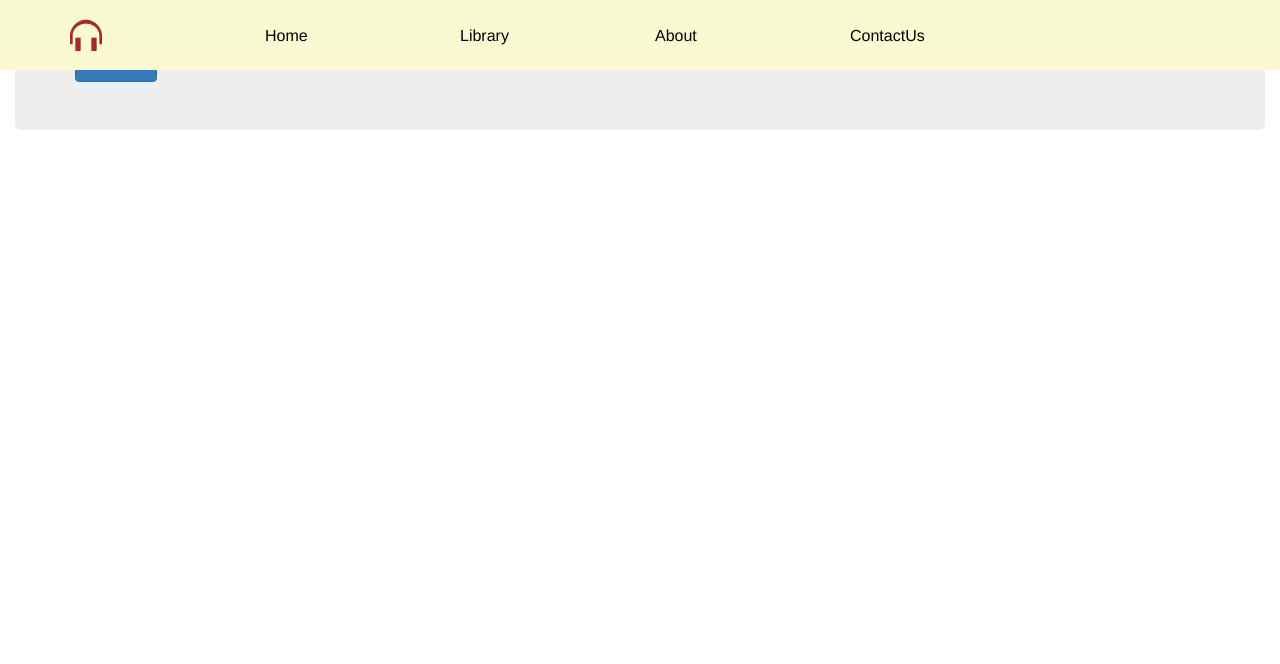
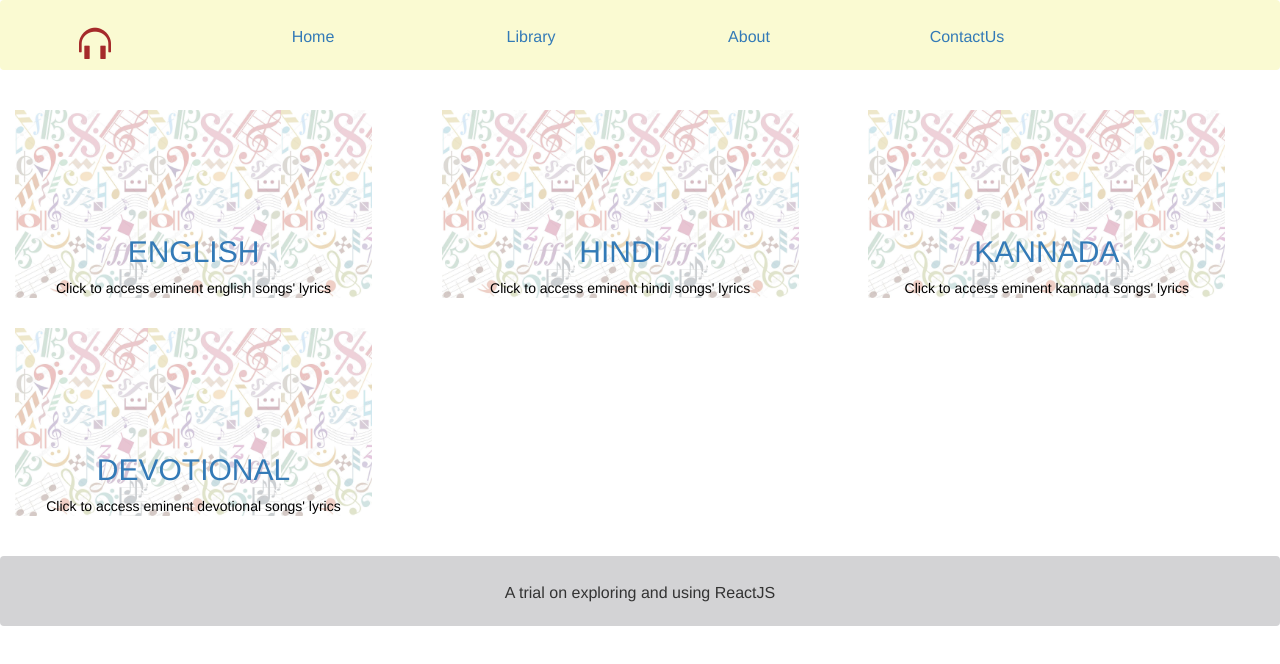
Before and after one commit to poojagurubasappa/reactStarter, a React app: page /library in a window 1280 px wide. Built offline with nearby package versions, Linux system fonts and the light colour scheme.

Commit message:
footer and card components

```diff
--- a/src/components/App.js
+++ b/src/components/App.js
@@ -1,10 +1,21 @@
 import React, {PropTypes} from 'react';
+import Footer from './common/Footer';
+import Header from './common/Header';
+import styles from '../styles/styles.css';
 
 class App extends React.Component {
   render() {
     return(
       <div className="container-fluid">
+        <div className="row">
+          <Header />
+        </div>
+        <div className="row appContents">
         {this.props.children}
+      </div>
+      <div className="row">
+        <Footer />
+      </div>
       </div>
     );
   }
--- /dev/null
+++ b/src/components/common/footer.js
@@ -0,0 +1,9 @@
+import React from 'react';
+
+export default function Footer() {
+  return(
+      <footer className= "navbar fixed-bottom navbar-light headerfx footerfx">
+        <p>A trial on exploring and using ReactJS</p>
+      </footer>
+  );
+}
--- a/src/components/common/header.js
+++ b/src/components/common/header.js
@@ -4,16 +4,14 @@ import { Link } from 'react-router-dom';
 export default class Header extends React.Component {
   render() {
     return (
-      <div className="navbar navbar-fixed-top navbar-light headerfx">
-        <div className="container">
+      <div className="navbar  navbar-light headerfx">
           <div className="row">
           <Link to="/Home" className="glyphicon glyphicon-headphones col-md-2 logo"></Link>
           <Link to="/Home" className="col-md-2">Home</Link>
           <Link to="/library" className="col-md-2">Library</Link>
           <Link to="/About" className="col-md-2">About</Link>
           <Link to="/ContactUs" className="col-md-2">ContactUs</Link>
-        </div>
-        </div>
+          </div>
       </div>
     )
   }
--- a/src/components/library/LibraryPage.js
+++ b/src/components/library/LibraryPage.js
@@ -1,11 +1,15 @@
 import React from 'react';
+import data from '../../public/data/musicPosterData.json';
+import MusicPoster from '../musicPoster/MusicPoster';
 
-export default class ProductPage extends React.Component {
-  render() {
-    return (
-      <div className="jumbotron">
-        <button className="btn btn-primary">Product1 </button>
-      </div>
-    );
-  }
+export default class LibraryPage extends React.Component {
+   render() {
+     const info = data;
+     return info.map((item)=>(
+       <div className="LibraryPage col-md-4">
+         <MusicPoster info = {item} />
+       </div>
+     )
+   )
+   }
 }
--- /dev/null
+++ b/src/components/musicPoster/MusicPoster.js
@@ -0,0 +1,19 @@
+import React from 'react';
+
+export default class MusicPoster extends React.Component {
+  constructor(props){
+    super(props);
+  }
+
+  render() {
+    const posters = this.props;
+    return (
+      <div className="card musicPoster">
+        <div className="card-body">
+        <a><h2 className="card-title">{posters.info.title}</h2></a>
+        <p className="card-text">Click to access eminent {posters.info.desc} songs' lyrics</p>
+        </div>
+      </div>
+    );
+  }
+}
--- a/src/index.js
+++ b/src/index.js
@@ -1,9 +1,8 @@
-import 'babel-polyfill';
+ import 'babel-polyfill';
  import React from 'react';
  import { render } from 'react-dom';
  import HomePage from './components/home/HomePage';
  import LibraryPage from './components/library/LibraryPage';
- import Header from './components/common/Header';
  import App from './components/App';
  import { Route, BrowserRouter } from 'react-router-dom';
  import '../node_modules/bootstrap/dist/css/bootstrap.min.css';
@@ -14,7 +13,6 @@ render(
   <BrowserRouter>
     <div>
       <App>
-        <Route path="/" component={Header} />
         <Route exact path="/" component={HomePage} />
         <Route path="/library" component={LibraryPage} />
         <Route path="/Home" component={HomePage} />
--- /dev/null
+++ b/src/public/data/musicPosterData.json
@@ -0,0 +1,16 @@
+  [
+    {"title":"ENGLISH",
+      "desc":"english"
+    },
+    {"title":"HINDI",
+      "desc":"hindi"
+    },
+    {
+      "title":"KANNADA",
+      "desc":"kannada"
+    },
+    {
+      "title":"DEVOTIONAL",
+      "desc":"devotional"
+    }
+  ]
--- a/src/styles/styles.css
+++ b/src/styles/styles.css
@@ -1,7 +1,10 @@
+.appContents {
+  margin-bottom: 10px;
+}
+
 .homepg {
-  margin-top: 80px;
   background: url('./images/170606.jpg') no-repeat;
-  height: 500px;
+  height: 600px;
 }
 
 .headerfx {
@@ -9,6 +12,12 @@
   height: 70px;
   font-size: medium;
   padding-top: 25px;
+  text-align: center;
+}
+
+.footerfx {
+  background: #D3D3D5;
+  margin-top: 20px;
 }
 
 .libLink {
@@ -25,3 +34,23 @@
 a {
   color: black;
 }
+
+.musicPoster {
+  background: url('./images/depositphotos_3147109-Pastel-colored-music-notes.jpg') ;
+  width: 90%;
+  height: 90%;
+  color: black;
+  text-align: center;
+  background-size: contain;
+  font-weight: 500;
+}
+
+.card-title {
+  padding-top: 35%
+}
+
+.cardText {
+  color: black;
+  opacity: 0.6;
+  filter: alpha(opacity=60);
+}
```
Also changed, not shown: src/styles/images/depositphotos_3147109-Pastel-colored-music-notes.jpg (added), src/styles/images/music-notes-symbols-and-meanings-wallpaper-1.jpg (added), src/styles/images/plush-piggy-with-sony-headphones-28649-1920x1080.jpg (deleted).
